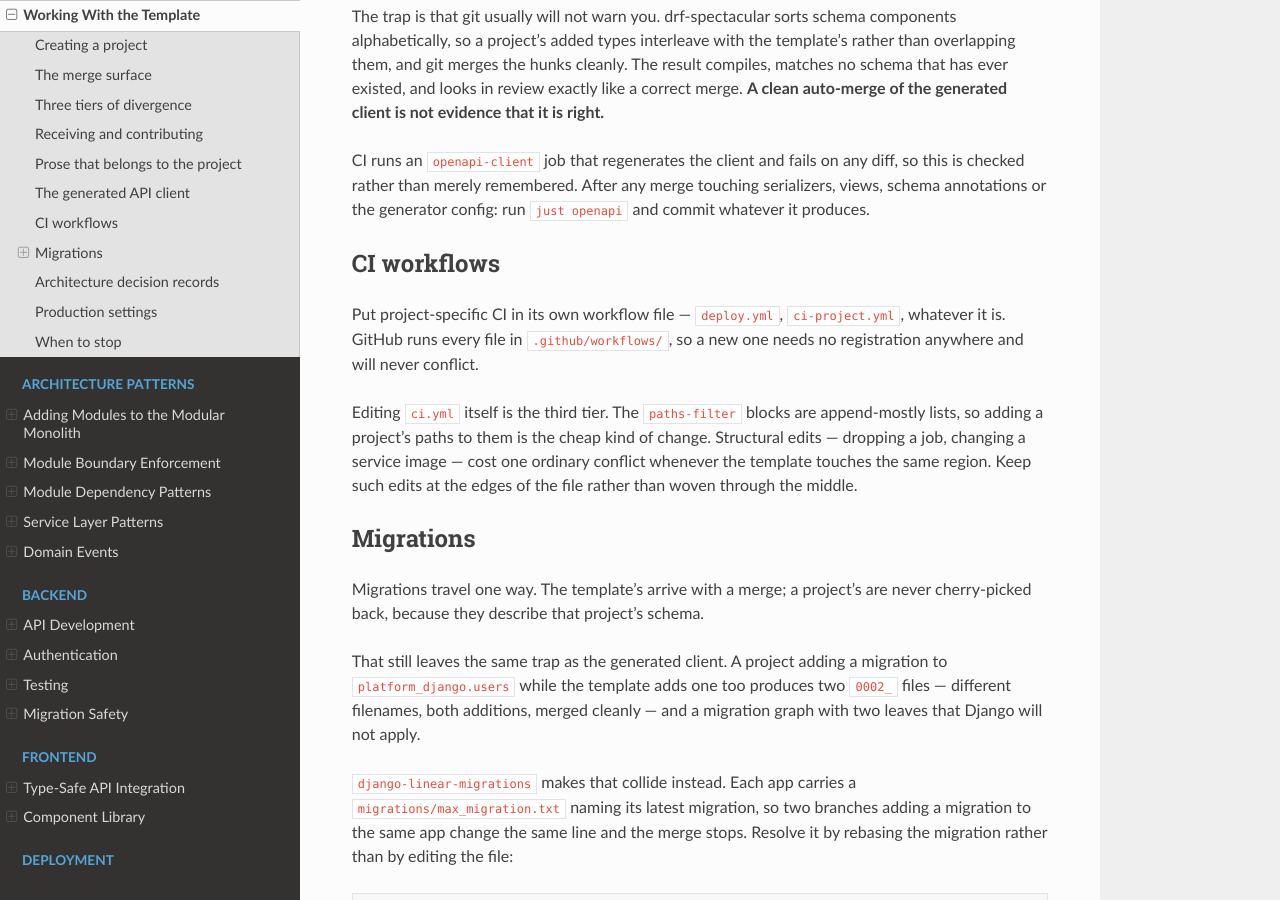
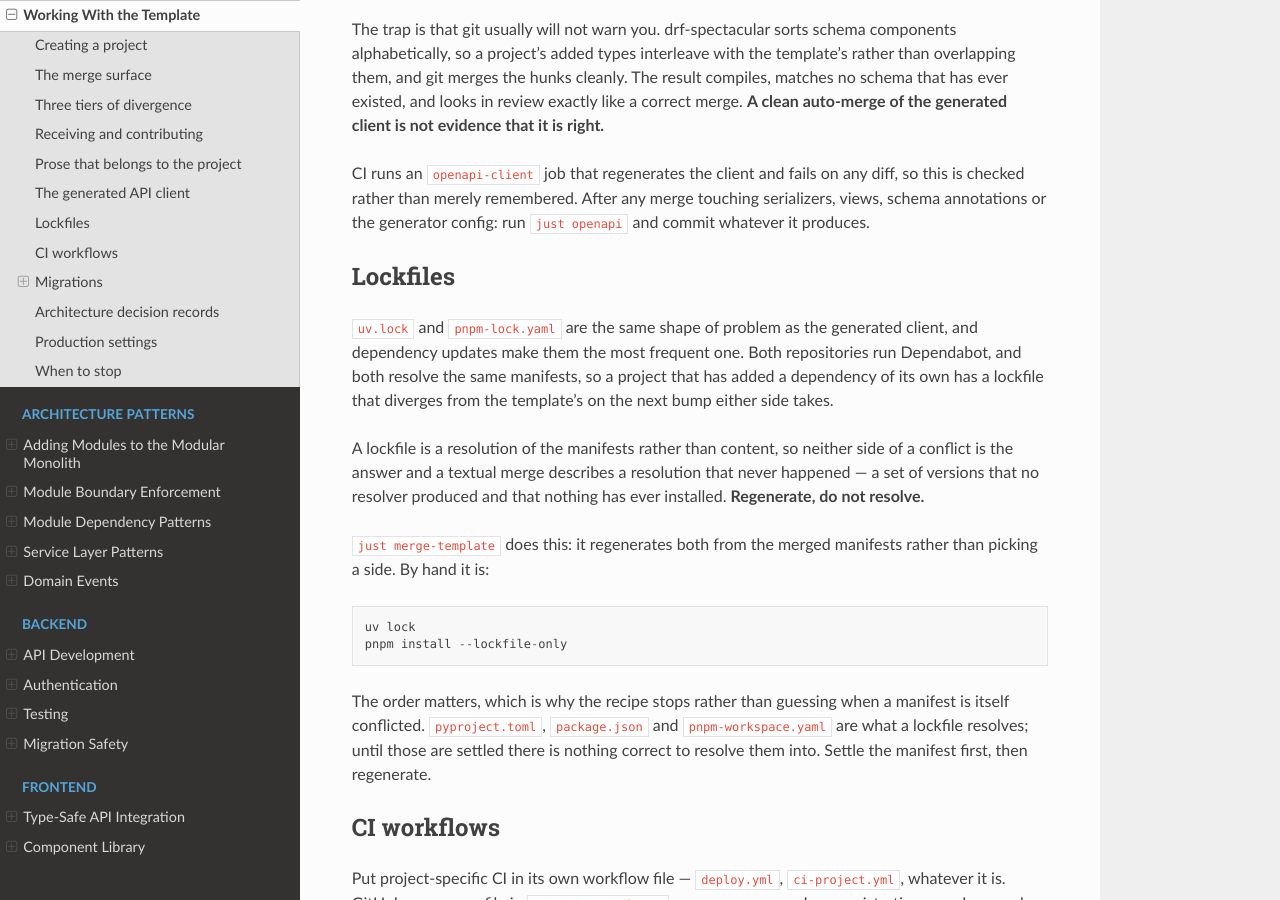
Before and after one commit to mascah/platform-django, a Sphinx documentation site: the page built from docs/1-getting-started/staying-connected.rst, in a window 1280 px wide and 900 px high, scrolled down 3443 px. Built offline with Sphinx 7.4.7 and the Read the Docs theme 3.1.0, drawn with Linux system fonts in a browser that asks for light colours; some of the changed text lies outside the part shown.

Commit message:
feat: regenerate lockfiles in the template merge instead of resolving them
uv.lock and pnpm-lock.yaml are the same shape of problem as the generated API
client, and dependency updates make them the most frequent one: both
repositories resolve the same manifests, so a project that has added a
dependency of its own diverges on the next bump either side takes.

A lockfile is a resolution rather than content. Neither side of a conflict is
the answer, and a textual merge describes a set of versions no resolver
produced and nothing has ever installed.

So merge-template gains a second verb. README.md and CONTEXT.md are kept,
because the project's copy is the answer. The lockfiles are regenerated,
because no side is. --theirs is the base to regenerate from rather than the
answer: it carries the template's bumps in, and the locker reconciles them
against the merged manifest, where the project's own dependencies are.

A lockfile can only be regenerated once what it resolves is settled, so a
conflict in pyproject.toml, package.json or pnpm-workspace.yaml stops the
recipe with the two commands to run afterwards rather than guessing.

Verified on a clone of this repository with both lockfiles diverged: uv.lock
and pnpm-lock.yaml regenerate, no conflict markers survive, uv lock --check
passes against the merged pyproject.toml, and the merge commits. The same run
confirmed the MERGE_HEAD guard, which reported a bad branch name without
touching the tree.

Also drops two rows from the identity table in the guide. CLAUDE.md and
docs/agents/issue-tracker.md no longer name a repository, so a project has
nothing to change in either.

Co-Authored-By: Claude Opus 5 (1M context) <noreply@anthropic.com>

```diff
--- a/docs/1-getting-started/staying-connected.rst
+++ b/docs/1-getting-started/staying-connected.rst
@@ -36,8 +36,8 @@ remote::
     git remote rename origin template
     gh repo create <owner>/acme-app --private --source=. --remote=origin --push
 
-Four more things carry the template's identity rather than the project's, and
-none of them is a rename --- they are values a human reads:
+Two more things carry the template's identity rather than the project's, and
+neither is a rename --- they are values a human reads:
 
 .. list-table::
    :header-rows: 1
@@ -52,10 +52,11 @@ none of them is a rename --- they are values a human reads:
      - The manifest ``name``, and the ``PROJECT_SLUG`` /
        ``PROJECT_DISPLAY_NAME`` values --- otherwise the project deploys under
        the template's name.
-   * - ``CLAUDE.md``
-     - The line naming the issue repository, so agents file against the project.
-   * - ``docs/agents/issue-tracker.md``
-     - The same repository reference.
+
+``CLAUDE.md`` and ``docs/agents/issue-tracker.md`` used to need the same
+treatment. They no longer name a repository at all --- ``gh`` infers it from
+``git remote -v`` inside any clone --- so agents file against the project
+without either file being touched.
 
 Adding domain modules and frontend applications is unaffected: those are
 additions, named freely, and additions merge cleanly.
@@ -132,8 +133,9 @@ one part of the merge surface where the answer is always the same. Because a
 rewritten file overlaps every hunk, "only when the template touches the same
 lines" stops limiting anything: every merge that touches them conflicts.
 
-``just merge-template`` is the merge with those two settled. Anything else that
-conflicts stops the recipe, because anything else is a real question.
+``just merge-template`` is the merge with those two kept, alongside the
+lockfiles it regenerates. Anything else that conflicts stops the recipe,
+because anything else is a real question.
 
 Git can express "always keep ours" for a path --- ``merge=ours`` in
 ``.gitattributes``, enabled with ``git config merge.ours.driver true`` --- and
@@ -176,6 +178,32 @@ CI runs an ``openapi-client`` job that regenerates the client and fails on any
 diff, so this is checked rather than merely remembered. After any merge touching
 serializers, views, schema annotations or the generator config: run
 ``just openapi`` and commit whatever it produces.
+
+Lockfiles
+---------
+
+``uv.lock`` and ``pnpm-lock.yaml`` are the same shape of problem as the
+generated client, and dependency updates make them the most frequent one. Both
+repositories run Dependabot, and both resolve the same manifests, so a project
+that has added a dependency of its own has a lockfile that diverges from the
+template's on the next bump either side takes.
+
+A lockfile is a resolution of the manifests rather than content, so neither
+side of a conflict is the answer and a textual merge describes a resolution
+that never happened --- a set of versions that no resolver produced and that
+nothing has ever installed. **Regenerate, do not resolve.**
+
+``just merge-template`` does this: it regenerates both from the merged
+manifests rather than picking a side. By hand it is::
+
+    uv lock
+    pnpm install --lockfile-only
+
+The order matters, which is why the recipe stops rather than guessing when a
+manifest is itself conflicted. ``pyproject.toml``, ``package.json`` and
+``pnpm-workspace.yaml`` are what a lockfile resolves; until those are settled
+there is nothing correct to resolve them into. Settle the manifest first, then
+regenerate.
 
 CI workflows
 ------------
```
Also changed, not shown: 1 other file.
